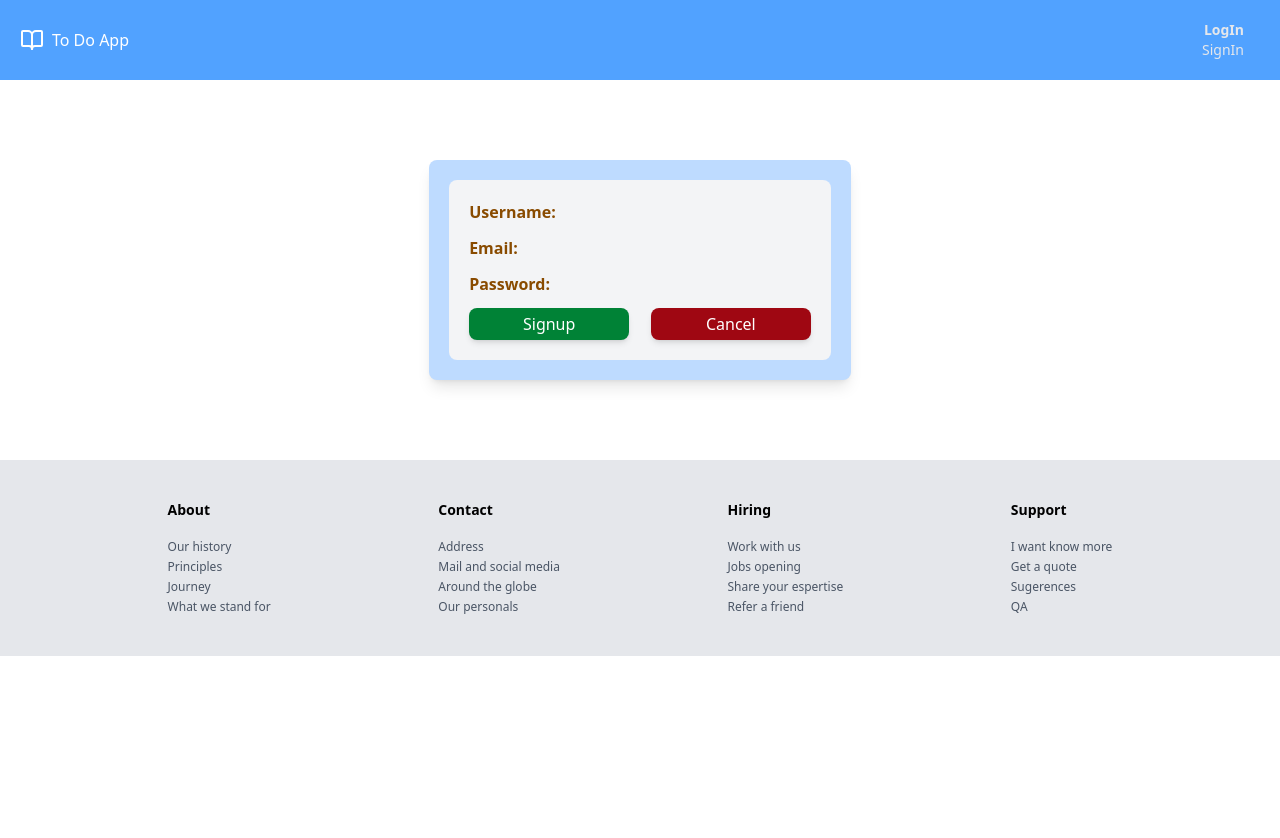
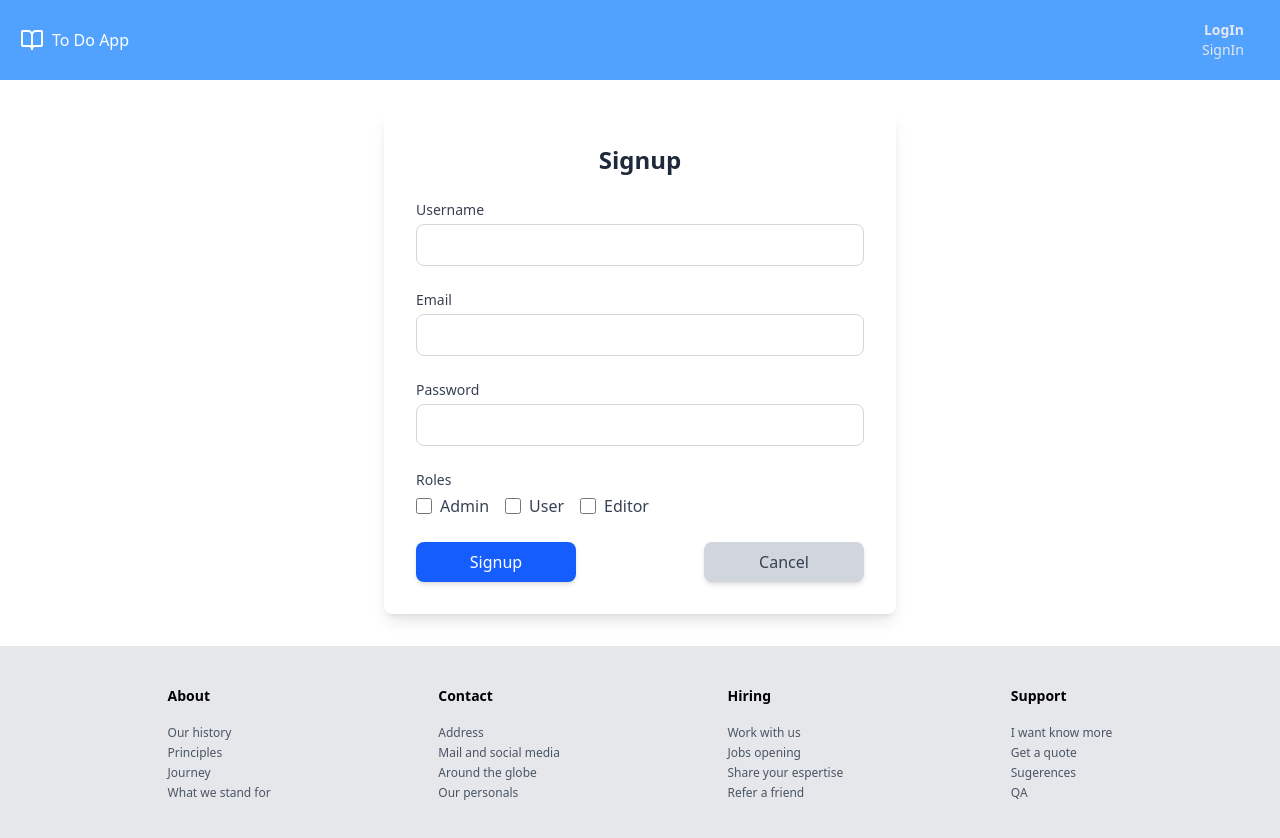
Before and after one commit to jpsm83/notes2025front, a React (Vite) app: page /signup in a window 1280 px wide. Shown: the top 838 px of the page. Before the commit the page ends 800 px from the top, so only its background shows below. Built offline with nearby package versions, Linux system fonts and the light colour scheme; no server answers.

Commit message:
form changes

```diff
--- a/src/components/UserForm.tsx
+++ b/src/components/UserForm.tsx
@@ -1,78 +1,85 @@
-import React from "react";
-import { useForm, SubmitHandler } from "react-hook-form";
-import { useNavigate } from "react-router-dom";
+import {
+  useForm,
+  SubmitHandler,
+  FieldPath,
+  FieldValues,
+  DefaultValues,
+} from "react-hook-form";
+import { Link, useNavigate } from "react-router-dom";
 
-// Define the form fields
-export interface IUserFormFields {
-  username: string;
-  email: string;
-  password: string;
+interface IUserFormProps<T extends FieldValues> {
+  onSubmit: SubmitHandler<T>;
+  buttonType: string;
+  isEditMode?: boolean;
+  defaultValues?: Partial<T>;
 }
 
-interface IUserFormProps {
-  onSubmit: SubmitHandler<IUserFormFields>;
-  buttonType: string;
-  isEditMode?: boolean; // Determines if the form is for editing a user
-  defaultValues?: Partial<IUserFormFields>; // Default values for the form
-}
-
-const UserForm: React.FC<IUserFormProps> = ({
+const UserForm = <T extends FieldValues>({
   onSubmit,
   buttonType,
   isEditMode = false,
   defaultValues = {},
-}) => {
+}: IUserFormProps<T>) => {
   const {
     register,
     handleSubmit,
     formState: { errors, isValid },
-  } = useForm<IUserFormFields>({
-    defaultValues,
-    mode: "onChange", // Enables validation on change
+  } = useForm<T>({
+    defaultValues: defaultValues as DefaultValues<T>,
+    mode: "onChange",
   });
 
   const navigate = useNavigate();
 
   return (
-    <div className="flex w-full flex-col bg-blue-200 m-10 shadow-lg space-y-4 rounded-lg p-5">
+    <div className="flex w-full max-w-lg mx-auto flex-col bg-white shadow-lg rounded-lg p-8 m-8">
+      <h2 className="text-2xl font-bold text-gray-800 mb-6 text-center">
+        {isEditMode ? "Edit User" : buttonType === "Login" ? "Login" : "Signup"}
+      </h2>
       <form
-        className="flex flex-col p-5 space-y-3 bg-gray-100 rounded-lg"
-        onSubmit={handleSubmit(onSubmit)}
+        className="flex flex-col space-y-6"
+        onSubmit={handleSubmit(onSubmit as SubmitHandler<FieldValues>)}
       >
         {/* Username field (only for signup or edit-user) */}
-        {!isEditMode && (
-          <div className="flex justify-start w-full">
-            <label className="font-bold text-yellow-800" htmlFor="username">
-              Username:
+        {(isEditMode || buttonType !== "Login") && (
+          <div className="flex flex-col">
+            <label
+              className="text-sm font-medium text-gray-700 mb-1"
+              htmlFor="username"
+            >
+              Username
             </label>
             <input
-              className="text-yellow-800 ml-2 outline-0 rounded-lg px-2 flex-grow"
+              className="border border-gray-300 rounded-lg px-4 py-2 text-gray-800 focus:outline-none focus:ring-2 focus:ring-blue-500"
               type="text"
-              {...register("username", {
+              {...register("username" as FieldPath<T>, {
                 required: "Username is required",
                 minLength: {
-                  value: 3,
-                  message: "Username must be at least 3 characters",
+                  value: 5,
+                  message: "Username must be at least 5 characters",
                 },
               })}
             />
-            {errors.username && (
-              <p className="errorInputs sm:text-md">
-                {errors.username.message}
+            {errors["username" as FieldPath<T>] && (
+              <p className="text-sm text-red-600 mt-1">
+                {String(errors["username" as FieldPath<T>]?.message)}
               </p>
             )}
           </div>
         )}
 
         {/* Email field */}
-        <div className="flex justify-start w-full">
-          <label className="font-bold text-yellow-800" htmlFor="email">
-            Email:
+        <div className="flex flex-col">
+          <label
+            className="text-sm font-medium text-gray-700 mb-1"
+            htmlFor="email"
+          >
+            Email
           </label>
           <input
-            className="text-yellow-800 ml-2 outline-0 rounded-lg px-2 flex-grow"
+            className="border border-gray-300 rounded-lg px-4 py-2 text-gray-800 focus:outline-none focus:ring-2 focus:ring-blue-500"
             type="email"
-            {...register("email", {
+            {...register("email" as FieldPath<T>, {
               required: "Email is required",
               pattern: {
                 value: /^[^\s@]+@[^\s@]+\.[^\s@]+$/,
@@ -80,20 +87,25 @@ const UserForm: React.FC<IUserFormProps> = ({
               },
             })}
           />
-          {errors.email && (
-            <p className="errorInputs sm:text-md">{errors.email.message}</p>
+          {errors["email" as FieldPath<T>] && (
+            <p className="text-sm text-red-600 mt-1">
+              {String(errors["email" as FieldPath<T>]?.message)}
+            </p>
           )}
         </div>
 
         {/* Password field */}
-        <div className="flex justify-start w-full">
-          <label className="font-bold text-yellow-800" htmlFor="password">
-            Password:
+        <div className="flex flex-col">
+          <label
+            className="text-sm font-medium text-gray-700 mb-1"
+            htmlFor="password"
+          >
+            Password
           </label>
           <input
-            className="text-yellow-800 ml-2 outline-0 rounded-lg px-2 flex-grow"
+            className="border border-gray-300 rounded-lg px-4 py-2 text-gray-800 focus:outline-none focus:ring-2 focus:ring-blue-500"
             type="password"
-            {...register("password", {
+            {...register("password" as FieldPath<T>, {
               required: "Password is required",
               minLength: {
                 value: 6,
@@ -101,22 +113,54 @@ const UserForm: React.FC<IUserFormProps> = ({
               },
             })}
           />
-          {errors.password && (
-            <p className="errorInputs sm:text-md">{errors.password.message}</p>
+          {errors["password" as FieldPath<T>] && (
+            <p className="text-sm text-red-600 mt-1">
+              {String(errors["password" as FieldPath<T>]?.message)}
+            </p>
           )}
         </div>
 
+        {/* Roles field (only for signup or edit-user) */}
+        {(isEditMode || buttonType === "Signup") && (
+          <div className="flex flex-col">
+            <label
+              className="text-sm font-medium text-gray-700 mb-1"
+              htmlFor="roles"
+            >
+              Roles
+            </label>
+            <div className="flex flex-wrap gap-4">
+              {["Admin", "User", "Editor"].map((role) => (
+                <label key={role} className="flex items-center space-x-2">
+                  <input
+                    type="checkbox"
+                    value={role}
+                    {...register("roles" as FieldPath<T>)}
+                    className="h-4 w-4 text-blue-600 focus:ring-blue-500 border-gray-300 rounded"
+                  />
+                  <span className="text-gray-700">{role}</span>
+                </label>
+              ))}
+            </div>
+            {errors["roles" as FieldPath<T>] && (
+              <p className="text-sm text-red-600 mt-1">
+                {String(errors["roles" as FieldPath<T>]?.message)}
+              </p>
+            )}
+          </div>
+        )}
+
         {/* Buttons */}
-        <div className="flex justify-between">
+        <div className="flex justify-between items-center">
           <button
-            className="shadow-md text-white w-40 text-center justify-center px-6 py-1 hover:shadow-xl bg-green-700 hover:scale-105 transition transform duration-200 ease-out rounded-lg"
+            className="w-40 bg-blue-600 text-white font-medium py-2 rounded-lg shadow-md hover:bg-blue-700 focus:outline-none focus:ring-2 focus:ring-blue-500 focus:ring-offset-2 transition duration-200 cursor-pointer"
             disabled={!isValid}
             type="submit"
           >
             {buttonType}
           </button>
           <button
-            className="shadow-md text-white w-40 text-center justify-center px-6 py-1 hover:shadow-xl bg-red-800 hover:scale-105 transition transform duration-200 ease-out rounded-lg"
+            className="w-40 bg-gray-300 text-gray-700 font-medium py-2 rounded-lg shadow-md hover:bg-gray-400 focus:outline-none focus:ring-2 focus:ring-gray-400 focus:ring-offset-2 transition duration-200 cursor-pointer"
             type="button"
             onClick={() => navigate("/")}
           >
@@ -124,6 +168,16 @@ const UserForm: React.FC<IUserFormProps> = ({
           </button>
         </div>
       </form>
+      {buttonType === "Login" && (
+        <div className="flex items-center mt-10 gap-4 justify-center">
+          <p className="text-gray-400">Doesn't have an account?</p>
+          <Link to="/signup">
+            <button className="text-blue-600 hover:underline font-bold cursor-pointer">
+              Sign Up
+            </button>
+          </Link>
+        </div>
+      )}
     </div>
   );
 };
--- a/src/context/auth.context.tsx
+++ b/src/context/auth.context.tsx
@@ -6,14 +6,14 @@ import React, {
   useCallback,
   ReactNode,
 } from "react";
-import AuthService, { ILoginData } from "../services/auth.service";
-import { IUser } from "../interfaces/user";
+import AuthService from "../services/auth.service";
+import { ILoginFields, IUser } from "../interfaces/user";
 
 interface AuthContextType {
   isLoading: boolean;
   isLoggedin: boolean;
   user: IUser | null;
-  login: (data: ILoginData) => Promise<void>;
+  login: (data: ILoginFields) => Promise<void>;
   logout: () => Promise<void>;
 }
 
@@ -88,7 +88,7 @@ export const AuthProvider: React.FC<AuthProviderProps> = ({ children }) => {
   }, []);
 
   // Login function
-  const login = useCallback(async (data: ILoginData) => {
+  const login = useCallback(async (data: ILoginFields) => {
     try {
       const response = await authService.login(data);
       const token = response.data.accessToken;
--- a/src/pages/Login.tsx
+++ b/src/pages/Login.tsx
@@ -1,35 +1,28 @@
 import React from "react";
 import { useNavigate } from "react-router-dom";
-
-// imported hooks
-import { useAuth } from "../context/auth.context";
-
-// imported components
+import { SubmitHandler } from "react-hook-form";
+import AuthService from "../services/auth.service";
 import UserForm from "../components/UserForm";
+import { ILoginFields } from "../interfaces/user";
 
 const Login: React.FC = () => {
-  const { login } = useAuth(); // Access the login method from the auth context
   const navigate = useNavigate();
+  const authService = new AuthService();
 
-  const handleLogin = async (data: { email: string; password: string }) => {
+  const handleLogin: SubmitHandler<ILoginFields> = async (data) => {
     try {
-      await login(data); // Call the login method from the auth context
-      navigate("/"); // Redirect to the home page after successful login
+      await authService.login(data);
+      navigate("/");
     } catch (error) {
       console.error("Error during login:", error);
     }
   };
 
   return (
-    <div className="flex justify-center">
-      <div className="m-10 flex flex-shrink">
-        <UserForm
-          onSubmit={handleLogin}
-          buttonType="Login"
-          isEditMode={false} // Ensure username is not shown
-        />
-      </div>
-    </div>
+    <UserForm<ILoginFields>
+      onSubmit={handleLogin}
+      buttonType="Login"
+    />
   );
 };
 
--- a/src/pages/Signup.tsx
+++ b/src/pages/Signup.tsx
@@ -1,33 +1,28 @@
 import React from "react";
 import { useNavigate } from "react-router-dom";
 import { SubmitHandler } from "react-hook-form";
-
-// imported hooks
-import { useAuth } from "../context/auth.context";
-
-// imported components
+import UserService from "../services/user.service";
 import UserForm from "../components/UserForm";
-import { IUserFormFields } from "../components/UserForm";
+import { ISignupFields } from "../interfaces/user";
 
 const Signup: React.FC = () => {
-  const { signup } = useAuth(); // Access the signup method from the auth context
   const navigate = useNavigate();
+  const userService = new UserService();
 
-  const handleSignup: SubmitHandler<IUserFormFields> = async (data) => {
+  const handleSignup: SubmitHandler<ISignupFields> = async (data) => {
     try {
-      await signup(data); // Call the signup method from the auth context
-      navigate("/"); // Redirect to the home page after successful signup
+      await userService.signup(data);
+      navigate("/");
     } catch (error) {
       console.error("Error during signup:", error);
     }
   };
 
   return (
-    <div className="flex justify-center">
-      <div className="m-10 flex flex-shrink">
-        <UserForm onSubmit={handleSignup} buttonType="Signup" />
-      </div>
-    </div>
+    <UserForm<ISignupFields>
+      onSubmit={handleSignup}
+      buttonType="Signup"
+    />
   );
 };
 
--- /dev/null
+++ b/src/utils/enums.ts
@@ -0,0 +1 @@
+export const roles = ["Employee", "Manager", "Admin"];
```
Also changed, not shown: src/interfaces/user.ts (+27 -8 lines), src/pages/Home.tsx (+14 -13 lines), src/services/auth.service.ts (+4 -5 lines), src/services/user.service.ts (+5 -5 lines).
